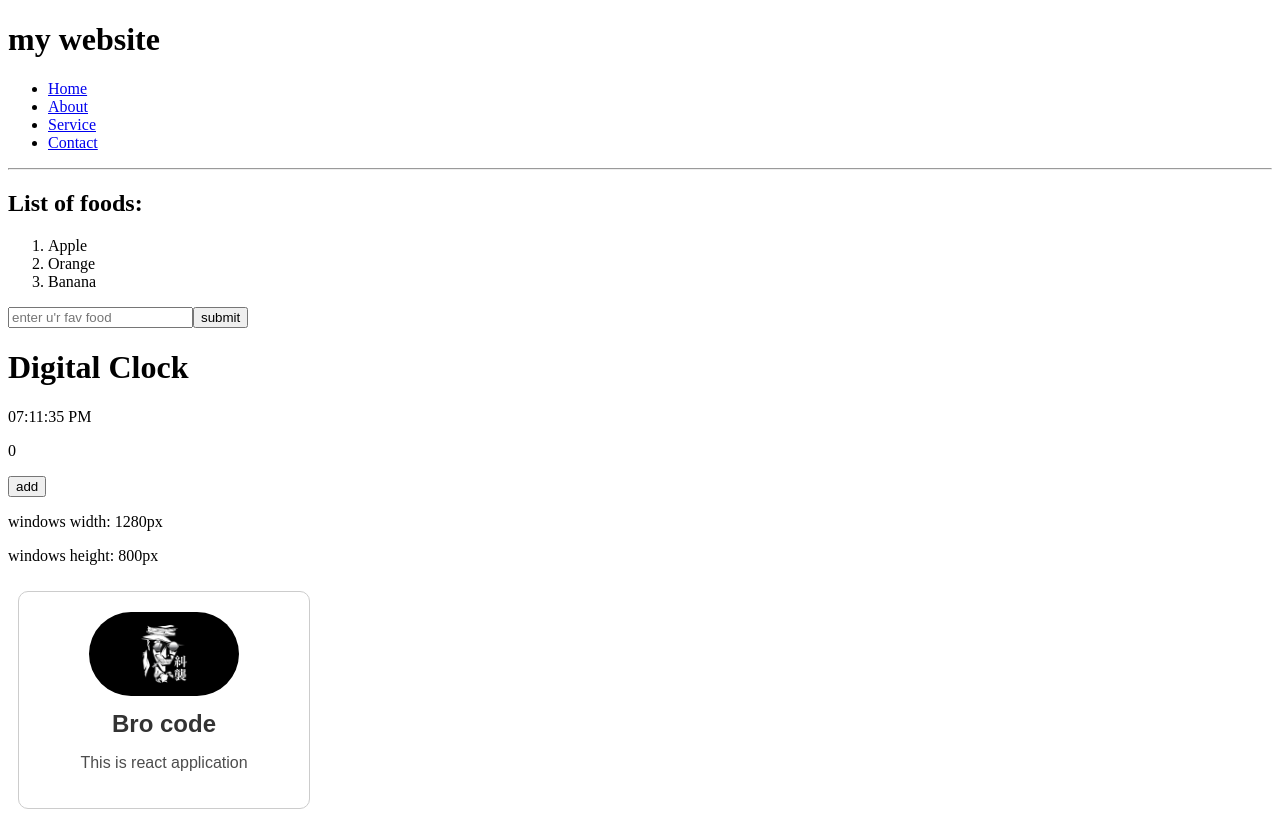
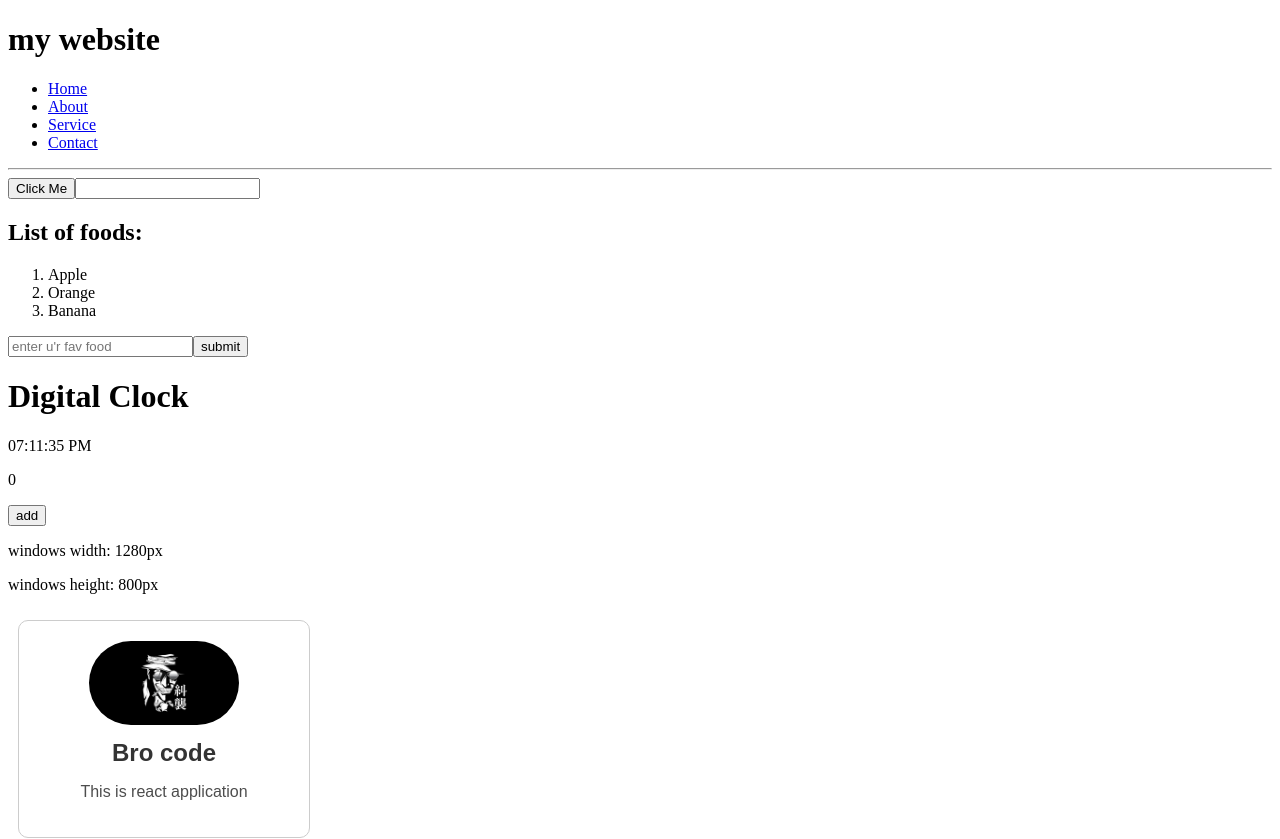
Before and after one commit to Vamsi-009/React-Application, a React (Vite) app: page / in a window 1280 px wide. Shown: the top 839 px of the page. Built offline with nearby package versions, Linux system fonts and the light colour scheme.

Commit message:
useRef Hook

```diff
--- a/src/App.jsx
+++ b/src/App.jsx
@@ -16,6 +16,7 @@ import Cars from "./Cars"
 import UseEffect from "./UseEffect"
 import ScreenSZ from "./ScreenSZ"
 import DigitalClock from "./DigitalClock"
+import Component from "./Component"
 
 
 function App() {
@@ -37,6 +38,7 @@ const fruits = [
   return(
     <>
     <Header />
+    <Component />
     <Food />
     <DigitalClock />
     <UseEffect />
--- /dev/null
+++ b/src/Component.jsx
@@ -0,0 +1,16 @@
+import { useEffect, useRef, useState } from "react";
+
+function Component(){
+    const inputRef = useRef(null);
+    useEffect(() => {
+        console.log("Component Render");
+    });
+    function handleClick(){
+        inputRef.current.focus();
+    }
+    return (<div>
+        <button onClick={handleClick}>Click Me</button>
+        <input ref={inputRef} />
+    </div>);
+}
+export default Component;
```
Also changed, not shown: src/UseContext.jsx (added, +30 -0 lines).
